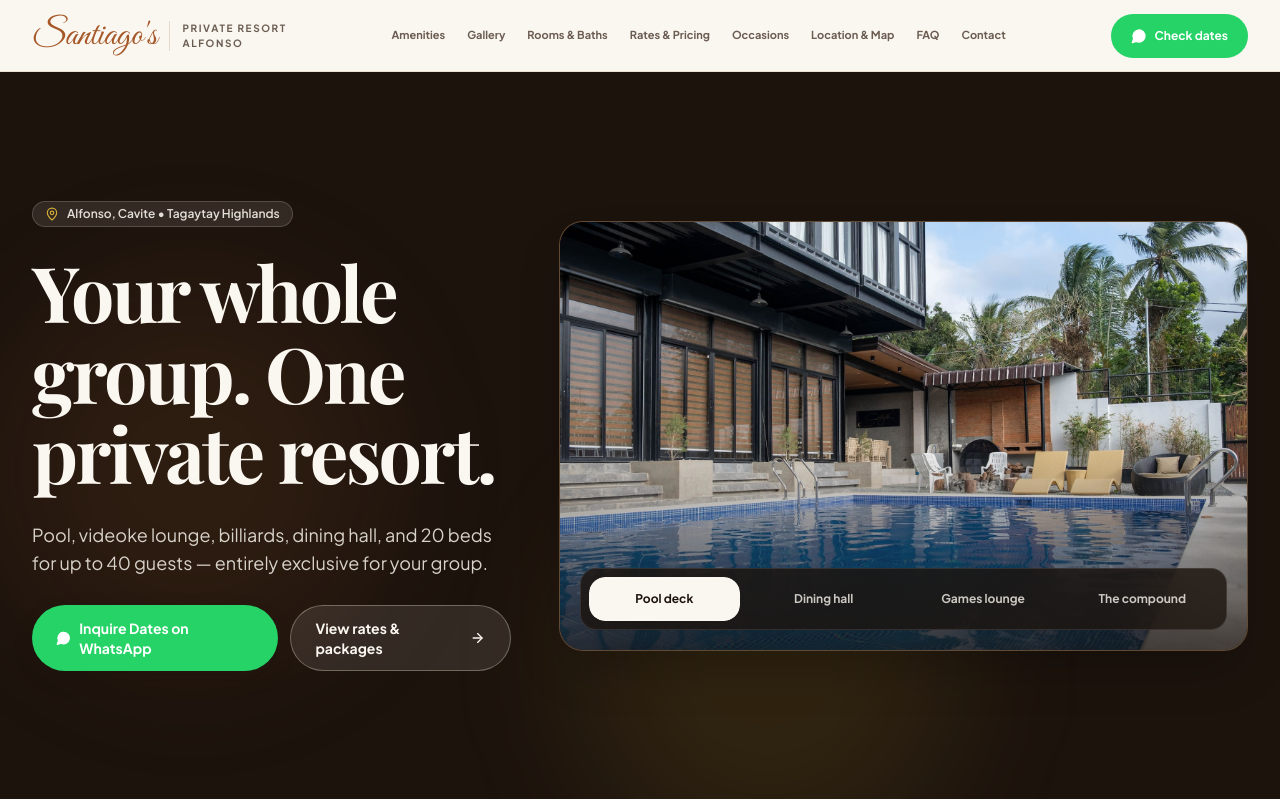
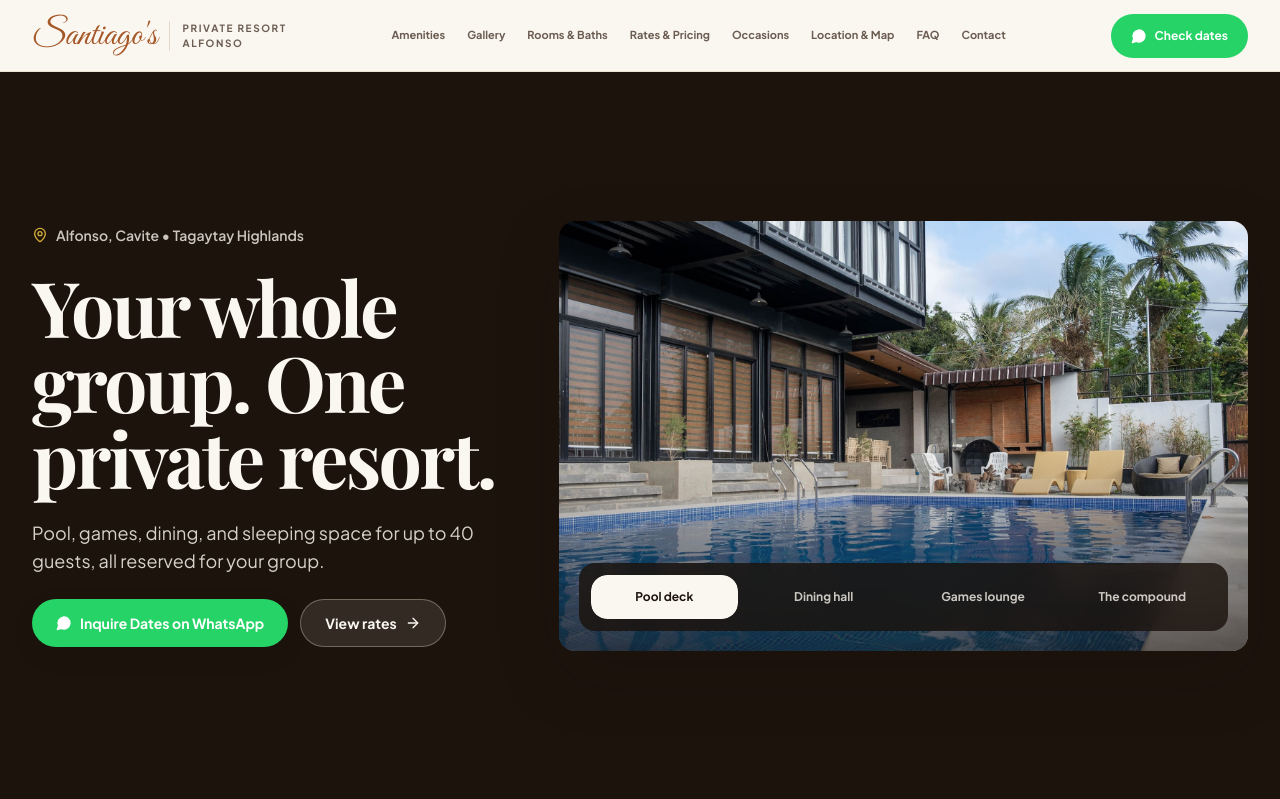
Before and after one commit to afkDen/santiagos-airbnb, a Next.js app: page / in a window 1280 px wide. Shown: the top 799 px of the page. Built offline with nearby package versions, Linux system fonts and the light colour scheme; a web font is replaced by a local one.

Commit message:
feat(hero): clean surgical hero animation with Ken-Burns scale settle and static proof numbers

```diff
--- a/src/components/hero.tsx
+++ b/src/components/hero.tsx
@@ -3,7 +3,7 @@
 import { useState } from 'react'
 import Image from 'next/image'
 import Link from 'next/link'
-import { motion, AnimatePresence, useReducedMotion, type Variants } from 'motion/react'
+import { AnimatePresence, motion, useReducedMotion } from 'motion/react'
 import { ArrowRight, Bed, Droplets, MapPin, MessageCircle, ShieldCheck, Users } from 'lucide-react'
 import { getLocalImageUrl } from '@/content/gallery'
 import { PROPERTY_INFO } from '@/content/property'
@@ -43,141 +43,63 @@ const PROOF_POINTS = [
 ]
 
 export function Hero() {
-  const [[activeView, direction], setViewState] = useState<[number, number]>([0, 0])
+  const [activeView, setActiveView] = useState(0)
   const shouldReduceMotion = useReducedMotion()
   const currentView = HERO_VIEWS[activeView]
 
-  const handleSelectView = (newIdx: number) => {
-    if (newIdx === activeView) return
-    const dir = newIdx > activeView ? 1 : -1
-    setViewState([newIdx, dir])
-  }
-
-  const containerVariants: Variants = {
-    hidden: { opacity: 0 },
-    visible: {
-      opacity: 1,
-      transition: {
-        staggerChildren: shouldReduceMotion ? 0 : 0.08,
-        delayChildren: 0.05,
-      },
-    },
-  }
-
-  const itemVariants: Variants = {
-    hidden: {
-      opacity: 0,
-      transform: shouldReduceMotion ? 'none' : 'translateY(14px)',
-    },
-    visible: {
-      opacity: 1,
-      transform: 'translateY(0px)',
-      transition: {
-        duration: 0.35,
-        ease: [0.23, 1, 0.32, 1] as const,
-      },
-    },
-  }
-
-  const deckVariants: Variants = {
-    enter: (dir: number) => ({
-      x: shouldReduceMotion ? 0 : dir >= 0 ? '6%' : '-6%',
-      scale: shouldReduceMotion ? 1 : 1.03,
-      opacity: 0,
-      filter: shouldReduceMotion ? 'none' : 'blur(4px)',
-    }),
-    center: {
-      x: '0%',
-      scale: 1,
-      opacity: 1,
-      filter: 'blur(0px)',
-      transition: {
-        duration: 0.34,
-        ease: [0.23, 1, 0.32, 1] as const,
-      },
-    },
-    exit: (dir: number) => ({
-      x: shouldReduceMotion ? 0 : dir >= 0 ? '-6%' : '6%',
-      scale: shouldReduceMotion ? 1 : 0.98,
-      opacity: 0,
-      filter: shouldReduceMotion ? 'none' : 'blur(4px)',
-      transition: {
-        duration: 0.28,
-        ease: [0.23, 1, 0.32, 1] as const,
-      },
-    }),
-  }
-
   return (
-    <section className="bg-ink text-cream relative overflow-hidden">
-      {/* Subtle ambient lighting */}
-      <div className="absolute top-1/4 left-0 w-96 h-96 bg-terra/10 rounded-full blur-3xl pointer-events-none" />
-      <div className="absolute bottom-10 right-1/4 w-96 h-96 bg-gold/10 rounded-full blur-3xl pointer-events-none" />
-
-      <div className="site-container grid min-h-[calc(100dvh-72px)] grid-cols-1 items-center gap-8 py-8 lg:grid-cols-12 lg:gap-12 lg:py-10 relative z-10">
-        {/* Left Column: Coordinated Stagger Content */}
+    <section className="bg-ink text-cream">
+      <div className="site-container grid min-h-[calc(100dvh-72px)] grid-cols-1 items-center gap-8 py-8 lg:grid-cols-12 lg:gap-12 lg:py-10">
+        {/* Left Column: Staggered Fade-in */}
         <motion.div
-          variants={containerVariants}
-          initial="hidden"
-          animate="visible"
+          initial={{ opacity: 0, y: shouldReduceMotion ? 0 : 16 }}
+          animate={{ opacity: 1, y: 0 }}
+          transition={{ duration: 0.4, ease: [0.23, 1, 0.32, 1] }}
           className="order-1 space-y-6 lg:col-span-5"
         >
-          {/* Location / Status Badge */}
-          <motion.div variants={itemVariants} className="flex items-center gap-2">
-            <div className="inline-flex items-center gap-2 px-3 py-1 rounded-full bg-cream/10 border border-sand/20 text-xs font-semibold text-sand-light/90 backdrop-blur-sm">
-              <MapPin className="h-3.5 w-3.5 text-gold" aria-hidden="true" />
+          <div className="flex items-center gap-2 text-sm font-semibold text-sand-light/80">
+            <MapPin className="h-4 w-4 text-gold" aria-hidden="true" />
             <span>Alfonso, Cavite • Tagaytay Highlands</span>
           </div>
-          </motion.div>
 
-          {/* Display Headline with Descender Safety */}
-          <motion.h1
-            variants={itemVariants}
-            className="max-w-[12ch] font-serif text-[clamp(2.75rem,6vw,5.5rem)] font-bold leading-[1.05] tracking-[-0.035em] text-cream pb-1"
-          >
+          <h1 className="max-w-[12ch] font-serif text-[clamp(2.75rem,6vw,5.5rem)] font-bold leading-[0.98] tracking-[-0.035em] text-cream">
             Your whole group. One private resort.
-          </motion.h1>
+          </h1>
 
-          {/* Supporting Copy */}
-          <motion.p
-            variants={itemVariants}
-            className="max-w-[52ch] text-base leading-7 text-sand-light/85 sm:text-lg"
-          >
-            Pool, videoke lounge, billiards, dining hall, and 20 beds for up to 40 guests — entirely exclusive for your group.
-          </motion.p>
+          <p className="max-w-[52ch] text-base leading-7 text-sand-light/85 sm:text-lg">
+            Pool, games, dining, and sleeping space for up to 40 guests, all reserved for your group.
+          </p>
 
-          {/* Call to Actions */}
-          <motion.div variants={itemVariants} className="flex flex-col gap-3 sm:flex-row pt-1">
+          <div className="flex flex-col gap-3 sm:flex-row">
             <a
               href={PROPERTY_INFO.contacts.whatsappUrl}
               target="_blank"
               rel="noopener noreferrer"
-              className="inline-flex min-h-12 items-center justify-center gap-2 rounded-full bg-whatsapp px-6 py-3 text-sm font-bold text-white shadow-warm-md transition-transform duration-100 hover:bg-whatsapp-hover active:scale-[0.98]"
+              className="inline-flex min-h-12 items-center justify-center gap-2 rounded-full bg-whatsapp px-6 py-3 text-sm font-bold text-white shadow-warm-md transition-[background-color,box-shadow,transform] duration-200 hover:bg-whatsapp-hover hover:shadow-warm-lg active:scale-[0.98]"
             >
               <MessageCircle className="h-4 w-4 fill-current" aria-hidden="true" />
               <span>Inquire Dates on WhatsApp</span>
             </a>
             <Link
               href="/rates"
-              className="inline-flex min-h-12 items-center justify-center gap-2 rounded-full border border-sand/35 bg-cream/10 px-6 py-3 text-sm font-bold text-cream transition-transform duration-100 hover:border-sand/60 hover:bg-cream/15 active:scale-[0.98]"
+              className="inline-flex min-h-12 items-center justify-center gap-2 rounded-full border border-sand/35 bg-cream/10 px-6 py-3 text-sm font-bold text-cream transition-[background-color,border-color,transform] duration-200 hover:border-sand/60 hover:bg-cream/15 active:scale-[0.98]"
             >
-              <span>View rates & packages</span>
+              <span>View rates</span>
               <ArrowRight className="h-4 w-4" aria-hidden="true" />
             </Link>
-          </motion.div>
+          </div>
         </motion.div>
 
-        {/* Right Column: Directional Kinematic Parallax Image Deck */}
+        {/* Right Column: Cinematic Image Deck */}
         <div className="order-2 lg:col-span-7">
-          <div className="relative aspect-[4/3] overflow-hidden rounded-3xl bg-ink-soft shadow-2xl border border-sand/20 sm:aspect-[16/10]">
-            <AnimatePresence initial={false} custom={direction} mode="sync">
+          <div className="relative aspect-[4/3] overflow-hidden rounded-2xl bg-ink-soft shadow-warm-xl sm:aspect-[16/10]">
+            <AnimatePresence initial={false} mode="sync">
               <motion.div
                 key={currentView.id}
-                custom={direction}
-                variants={deckVariants}
-                initial="enter"
-                animate="center"
-                exit="exit"
+                initial={{ opacity: 0, scale: shouldReduceMotion ? 1 : 1.05 }}
+                animate={{ opacity: 1, scale: 1 }}
+                exit={{ opacity: 0, scale: shouldReduceMotion ? 1 : 0.97 }}
+                transition={{ duration: 0.38, ease: [0.23, 1, 0.32, 1] }}
                 className="absolute inset-0"
               >
                 <Image
@@ -188,60 +110,54 @@ export function Hero() {
                   sizes="(max-width: 1024px) 100vw, 58vw"
                   className="object-cover"
                 />
-                <div className="absolute inset-0 bg-gradient-to-t from-ink/75 via-transparent to-transparent pointer-events-none" />
+                <div className="absolute inset-0 bg-gradient-to-t from-ink/65 via-transparent to-transparent pointer-events-none" />
               </motion.div>
             </AnimatePresence>
 
-            {/* Apple-Style Glassmorphic View Selector */}
-            <div className="absolute inset-x-0 bottom-0 p-3 sm:p-5 z-20">
-              <div className="grid grid-cols-4 gap-1.5 sm:gap-2 rounded-2xl bg-ink/80 p-1.5 sm:p-2 backdrop-blur-xl border border-white/10 shadow-2xl">
-                {HERO_VIEWS.map((view, index) => {
-                  const isActive = activeView === index
-                  return (
+            <div className="absolute inset-x-0 bottom-0 p-3 sm:p-5 z-10">
+              <div className="grid grid-cols-4 gap-2 rounded-2xl bg-ink/[0.82] p-2 backdrop-blur-md sm:gap-3 sm:p-3">
+                {HERO_VIEWS.map((view, index) => (
                   <button
                     key={view.id}
                     type="button"
-                      aria-pressed={isActive}
-                      onClick={() => handleSelectView(index)}
-                      className={`relative min-h-11 overflow-hidden rounded-xl px-2 py-2 text-[11px] sm:text-xs font-bold transition-colors duration-150 active:scale-[0.98] ${
-                        isActive
+                    aria-pressed={activeView === index}
+                    onClick={() => setActiveView(index)}
+                    className={`relative min-h-11 overflow-hidden rounded-xl px-2 py-2 text-[11px] font-bold transition-[color,transform] duration-200 active:scale-[0.98] sm:text-xs ${
+                      activeView === index
                         ? 'text-ink'
                         : 'text-sand-light/80 hover:bg-cream/10 hover:text-cream'
                     }`}
                   >
-                      {isActive && (
+                    {activeView === index && (
                       <motion.span
-                          layoutId="hero-active-view-pill"
-                          className="absolute inset-0 rounded-xl bg-cream shadow-md"
+                        layoutId="hero-view-indicator"
+                        className="absolute inset-0 rounded-xl bg-cream"
                         transition={{ type: 'spring', duration: 0.35, bounce: 0.15 }}
                         aria-hidden="true"
                       />
                     )}
                     <span className="relative z-10">{view.label}</span>
                   </button>
-                  )
-                })}
+                ))}
               </div>
             </div>
           </div>
         </div>
       </div>
 
-      {/* Bottom Metric Stat Ribbon with Static Clean Numbers */}
+      {/* Static Proof Points Bar */}
       <div className="border-t border-sand/15 bg-[#160f0b]">
         <div className="site-container grid grid-cols-2 lg:grid-cols-4">
           {PROOF_POINTS.map(({ value, label, detail, icon: Icon }, index) => (
             <div
               key={label}
-              className={`flex items-center gap-3.5 py-5 sm:py-6 ${
+              className={`flex items-center gap-3 py-5 sm:py-6 ${
                 index % 2 === 0 ? 'pr-3' : 'border-l border-sand/15 pl-3'
               } ${index > 1 ? 'border-t border-sand/15 lg:border-t-0' : ''} ${
                 index > 0 ? 'lg:border-l lg:border-sand/15 lg:pl-6' : 'lg:pr-6'
               }`}
             >
-              <div className="p-2 rounded-xl bg-gold/10 border border-gold/20 text-gold shrink-0">
-                <Icon className="h-4 w-4" aria-hidden="true" />
-              </div>
+              <Icon className="h-5 w-5 shrink-0 text-gold" aria-hidden="true" />
               <div>
                 <div className="font-display text-xl font-bold tabular-nums text-cream sm:text-2xl">
                   {value} <span className="font-sans text-sm font-semibold text-sand-light/80">{label}</span>
```
Also changed, not shown: src/components/animated-number.tsx (+1 -25 lines). Lines whose indentation alone changed are shown as unchanged.
